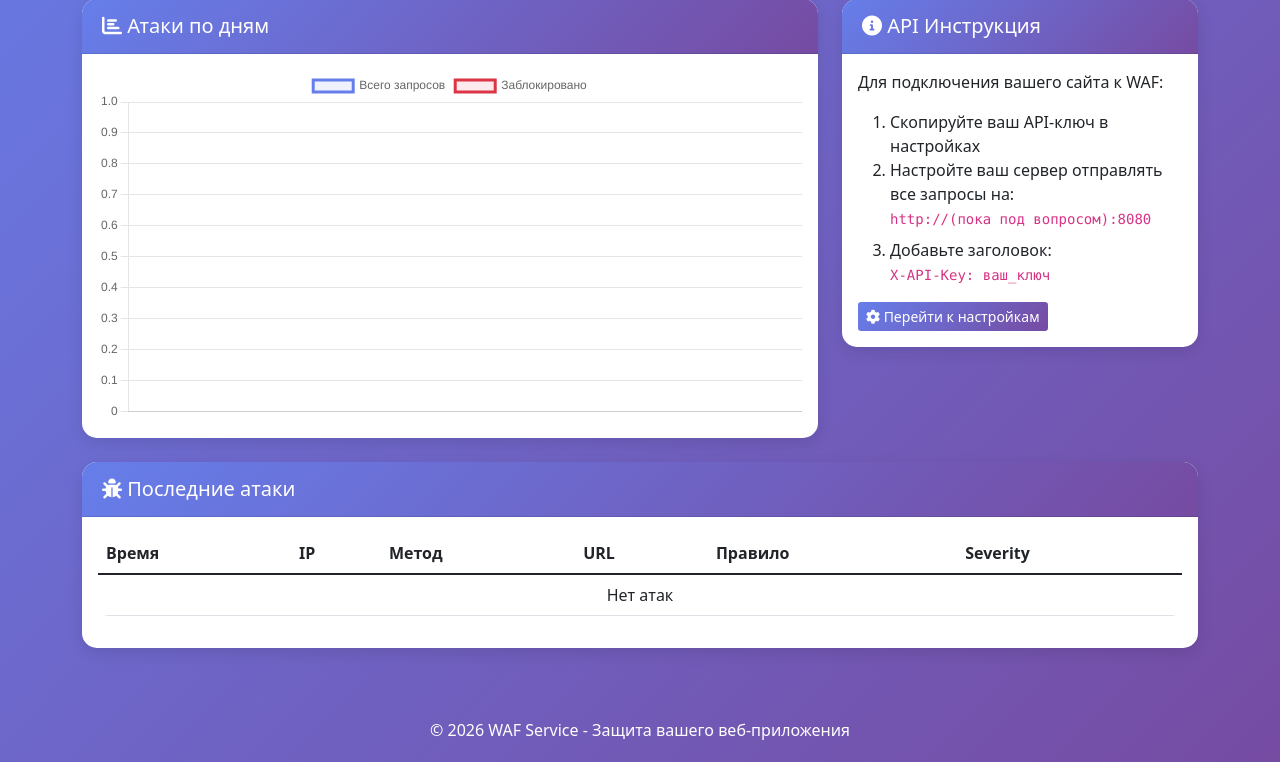
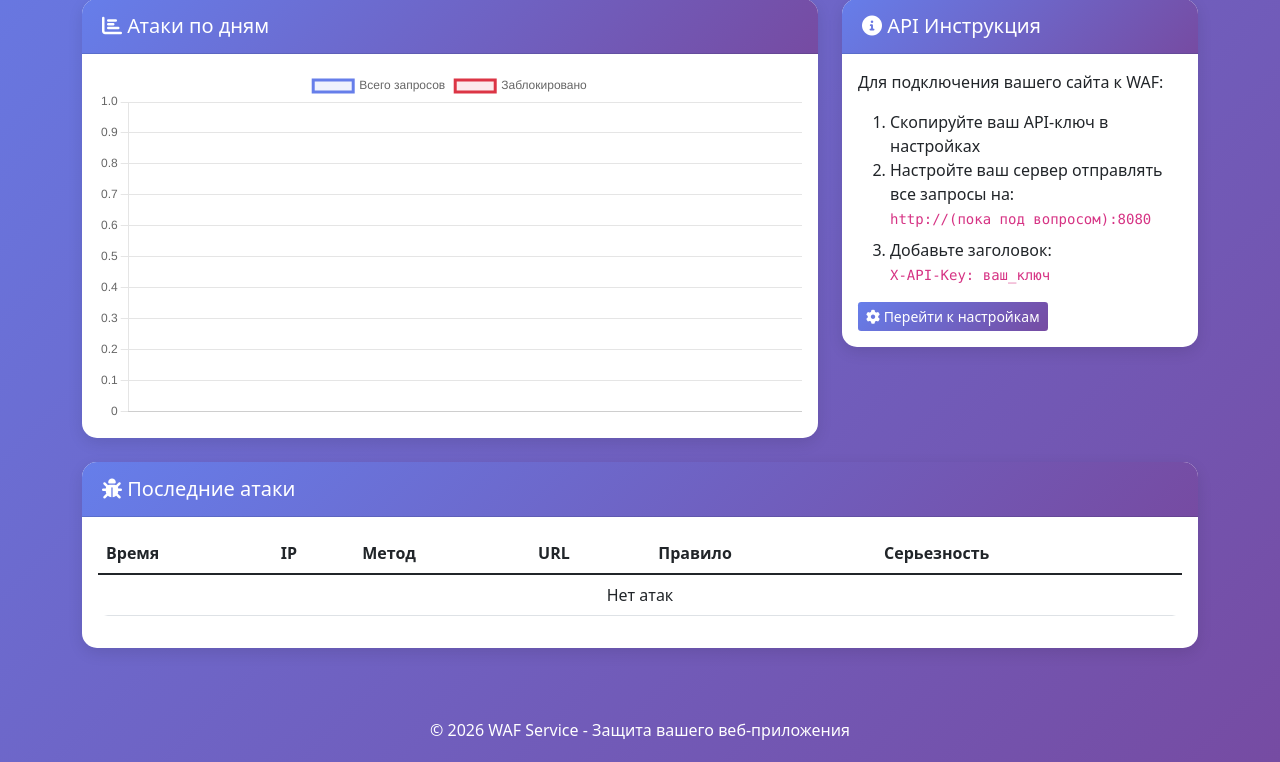
Before and after one commit to SkiFlye/WAF_Service, a Python web app: template app/templates/dashboard.html in a window 1280 px wide. Shown: the part 317-1079 px from the top of the page. Run offline with Jinja, Linux system fonts and the light colour scheme; the template is opened without the code that fills it, so the values that code supplies are empty.

Commit message:
"dashboard.html" has been updated

```diff
--- a/app/templates/dashboard.html
+++ b/app/templates/dashboard.html
@@ -83,7 +83,7 @@
                                     <th>Метод</th>
                                     <th>URL</th>
                                     <th>Правило</th>
-                                    <th>Severity</th>
+                                    <th>Серьезность</th>
                                 </tr>
                             </thead>
                             <tbody>
```
